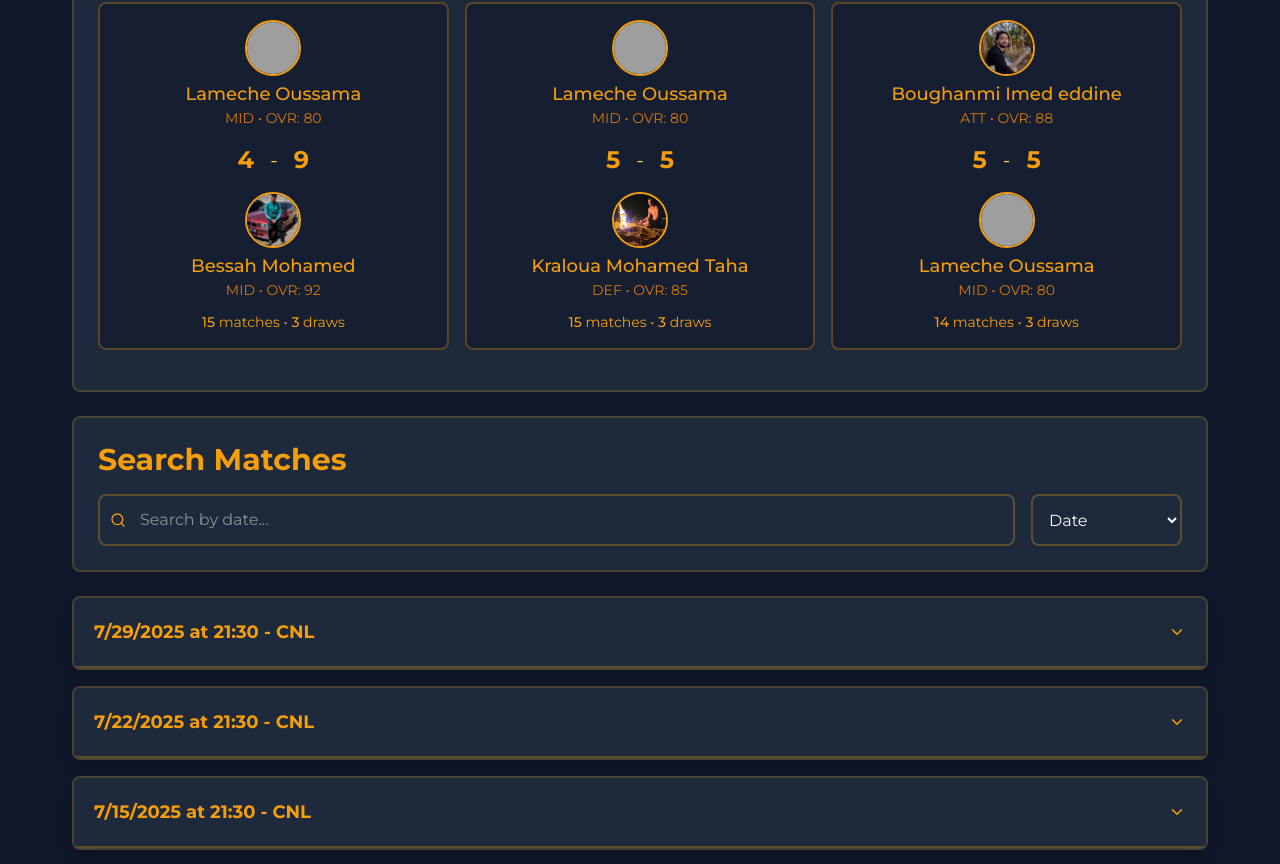
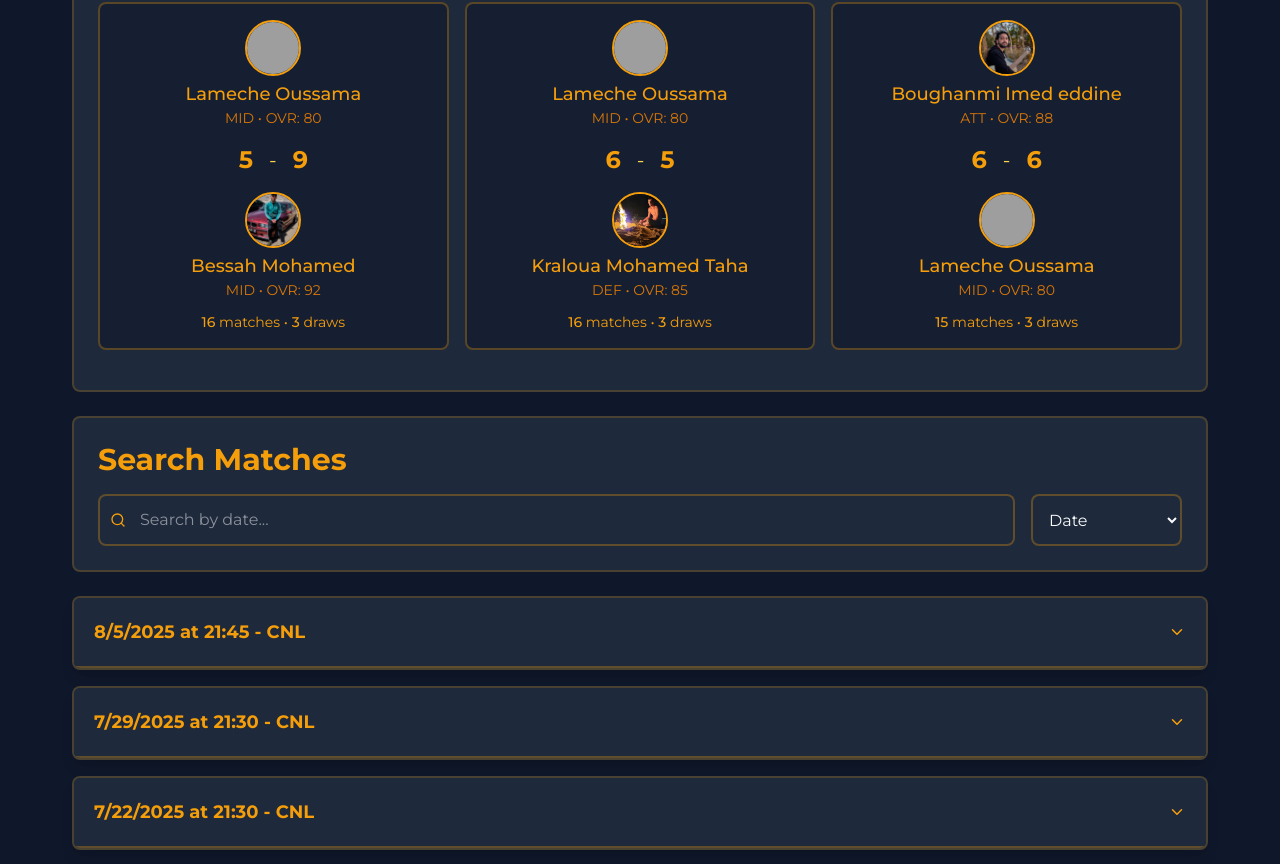
Before and after one commit to fruukyyy/9ahwaTa3Bessah, a React (Vite) app: page /match-history in a window 1280 px wide. Shown: the part 372-1236 px from the top of the page. Built offline with nearby package versions, Linux system fonts and the light colour scheme; grey boxes are pictures that could not be loaded.

Commit message:
weekly update

```diff
--- a/src/components/PlayerStats.jsx
+++ b/src/components/PlayerStats.jsx
@@ -119,6 +119,7 @@ const PlayerStats = () => {
       return (
         totalGames > 2 && // Only show players with more than 2 games
         player.id !== 99 && // Exclude player with ID 99
+        player.id !== 25 &&
         (positionFilter === 'all' || player.position === positionFilter) && // Position filter
         player.name.toLowerCase().includes(searchQuery.toLowerCase()) // Search filter
       );
--- a/src/data/matches.js
+++ b/src/data/matches.js
@@ -1,4 +1,20 @@
 export const matchesList = [
+  {
+    id: 18,
+    date: "2025-08-05",
+    time: "21:45",
+    location: "CNL",
+    teamA: {
+      players: [1, 2, 3, 5, 14, 9],
+      score: 7
+    },
+    teamB: {
+      players: [4, 7, 8, 13, 15, 16,18],
+      score: 6
+    },
+    mvp: 2,
+    notes: "Team 1 la3bou b joueur na9ess w ga3 haka rabhou."
+  },
   {
     id: 17,
     date: "2025-07-29",
```
